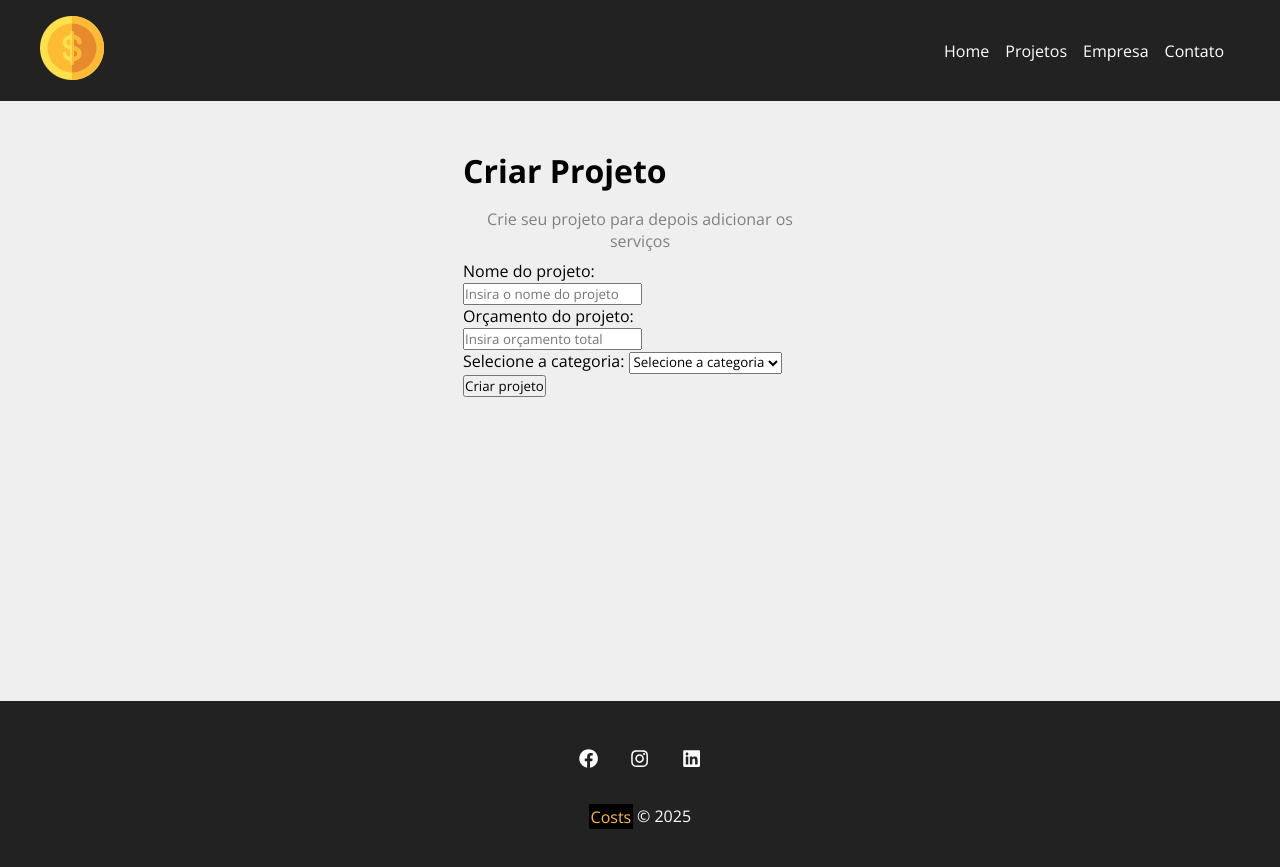
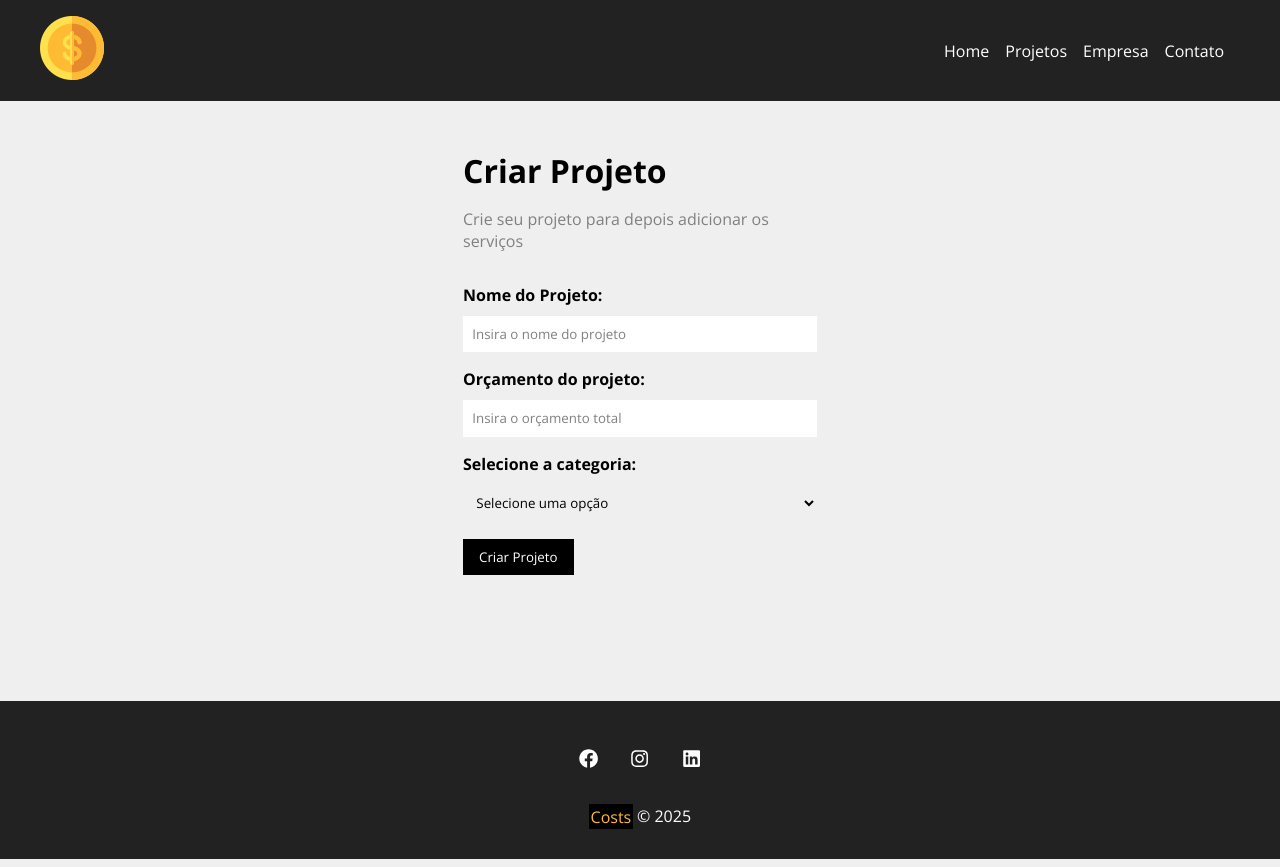
Before and after one commit to DevEsterCarvalho/costs-react-projeto, a React (Create React App) app: page /newproject in a window 1280 px wide. Built offline with nearby package versions, Linux system fonts and the light colour scheme.

Commit message:
componentizando form

```diff
--- /dev/null
+++ b/src/components/form/Input.js
@@ -0,0 +1,18 @@
+import styles from "./Input.module.css";
+function Input({ type, text, name, placehoder, value, handleOnChange }) {
+	return (
+		<div className={styles.form_control}>
+			<label htmlFor={name}>{text}:</label>
+			<input
+				type={type}
+				name={name}
+				id={name}
+				placeholder={placehoder}
+				onChange={handleOnChange}
+				value={value}
+			></input>
+		</div>
+	);
+}
+
+export default Input;
--- /dev/null
+++ b/src/components/form/Input.module.css
@@ -0,0 +1,20 @@
+.form_control {
+	display: flex;
+	flex-direction: column;
+	margin-bottom: 1em;
+}
+
+.form_control label {
+	margin-bottom: 0.6em;
+	font-weight: bold;
+}
+
+.form_control input {
+	padding: 0.7em;
+	border-radius: 0;
+	border: none;
+}
+
+.form_control input::placeholder {
+	color: gray;
+}
--- /dev/null
+++ b/src/components/form/Select.js
@@ -0,0 +1,14 @@
+import styles from "./Select.module.css";
+
+function Select({ name, text, options, handleOnChange, value }) {
+	return (
+		<div className={styles.form_control}>
+			<label htmlFor={name}>{text}:</label>
+			<select name={name} id={name}>
+				<option>Selecione uma opção</option>
+			</select>
+		</div>
+	);
+}
+
+export default Select;
--- /dev/null
+++ b/src/components/form/Select.module.css
@@ -0,0 +1,16 @@
+.form_control {
+	display: flex;
+	flex-direction: column;
+	margin-bottom: 1em;
+}
+
+.form_control label {
+	margin-bottom: 0.6em;
+	font-weight: bold;
+}
+
+.form_control select {
+	padding: 0.7em;
+	border-radius: 0;
+	border: none;
+}
--- /dev/null
+++ b/src/components/form/SubmitButton.js
@@ -0,0 +1,11 @@
+import styles from "./SubmitButton.module.css";
+
+function SubmitButton({ text }) {
+	return (
+		<div>
+			<button className={styles.btn}>{text}</button>
+		</div>
+	);
+}
+
+export default SubmitButton;
--- /dev/null
+++ b/src/components/form/SubmitButton.module.css
@@ -0,0 +1,13 @@
+.btn {
+	background-color: black;
+	color: white;
+	padding: 0.7em 1.2em;
+	text-decoration: none;
+	transition: 0.5s;
+	cursor: pointer;
+	border: none;
+}
+
+.btn:hover {
+	color: #ffbb33;
+}
--- a/src/components/pages/NewProject.js
+++ b/src/components/pages/NewProject.js
@@ -6,7 +6,7 @@
 		<div className={styles.newproject_container}>
 			<h1>Criar Projeto</h1>
 			<p>Crie seu projeto para depois adicionar os serviços</p>
-			<ProjectForm />
+			<ProjectForm btnText="Criar Projeto" />
 		</div>
 	);
 }
--- a/src/components/pages/NewProject.module.css
+++ b/src/components/pages/NewProject.module.css
@@ -9,7 +9,7 @@
 }
 
 .newproject_container h1,
-p {
+.newproject_container p {
 	text-align: left;
 	margin-bottom: 0.5em;
 }
--- a/src/components/project/ProjectForm.js
+++ b/src/components/project/ProjectForm.js
@@ -1,29 +1,27 @@
+import Input from "../form/Input";
+import Select from "../form/Select";
+import SubmitButton from "../form/SubmitButton";
 import styles from "./ProjectForm.module.css";
 
-function ProjectForm() {
+function ProjectForm({ btnText }) {
 	return (
-		<form>
-			<label>Nome do projeto:</label>
-			<div>
-				<input type="text" placeholder="Insira o nome do projeto"></input>
-			</div>
-			<label>Orçamento do projeto:</label>
-			<div>
-				<input type="number" placeholder="Insira orçamento total"></input>
-			</div>
-			<label>Selecione a categoria: </label>
-			<select name="category_id">
-				<option disabled selected>
-					Selecione a categoria
-				</option>
-				<option>Infra</option>
-				<option>Desenvolvimento</option>
-				<option>Design</option>
-				<option>Planejamento</option>
-			</select>
-			<div>
-				<input type="submit" value="Criar projeto"></input>
-			</div>
+		<form className={styles.form}>
+			<Input
+				type="text"
+				text="Nome do Projeto"
+				placehoder="Insira o nome do projeto"
+				name="name"
+			/>
+
+			<Input
+				type="number"
+				text="Orçamento do projeto"
+				placehoder="Insira o orçamento total"
+				name="budget"
+			/>
+
+			<Select name="category_id" text="Selecione a categoria" />
+			<SubmitButton text={btnText} />
 		</form>
 	);
 }
--- a/src/components/project/ProjectForm.module.css
+++ b/src/components/project/ProjectForm.module.css
@@ -0,0 +1,4 @@
+.form {
+	width: 100%;
+	margin: 2em 0;
+}
```
